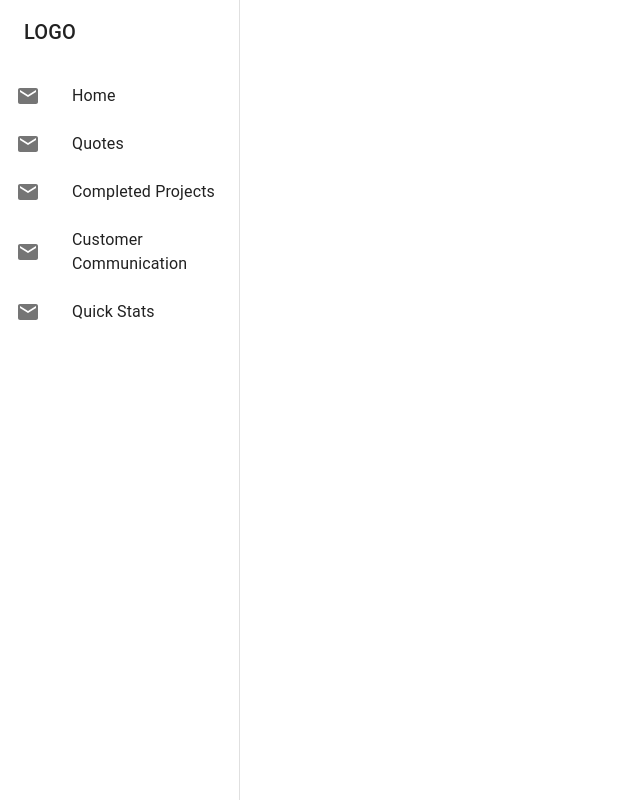
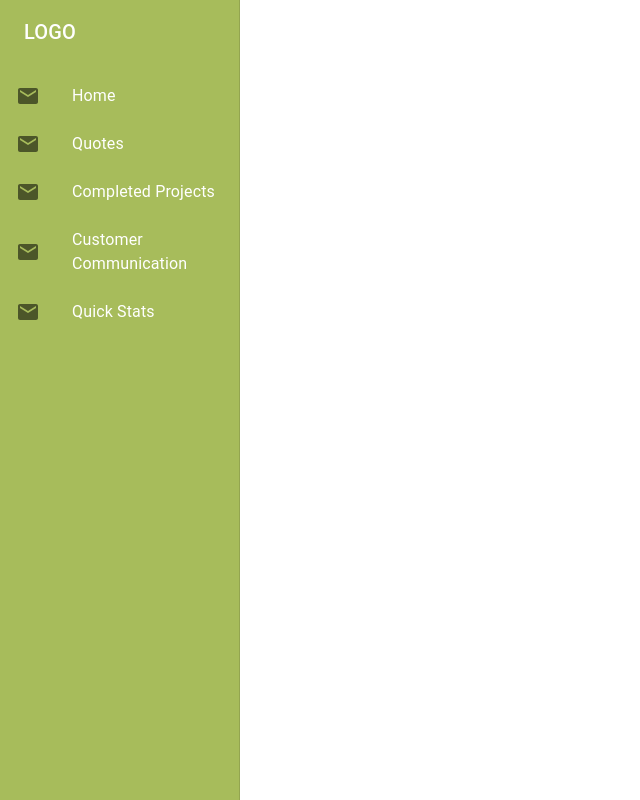
Before and after one commit to johnlundy94/VerdantVisionsAdminWebsite, a React (Create React App) app: page / in a window 1280 px wide. Shown: the whole page, without its empty margins (0-640 px from the left). Built offline with nearby package versions, Linux system fonts and the light colour scheme.

Commit message:
Updated color scheme and seperated drawer logic

```diff
--- a/src/App.js
+++ b/src/App.js
@@ -1,5 +1,7 @@
 import "./App.css";
+import { ThemeProvider } from "@mui/material";
 import { BrowserRouter as Router, Routes, Route } from "react-router-dom";
+import muiTheme from "./muiTheme";
 import Dashboard from "./pages/Dashboard/Dashboard";
 import QuoteManage from "./pages/QuoteManage/QuoteManage";
 import Communication from "./pages/Communication/Communication";
@@ -7,6 +9,7 @@ import Communication from "./pages/Communication/Communication";
 function App() {
   return (
     <div className="App">
+      <ThemeProvider theme={muiTheme}>
         <Router>
           <Routes>
             <Route path="/" element={<Dashboard />} />
@@ -14,6 +17,7 @@ function App() {
             <Route path="/communication" element={<Communication />} />
           </Routes>
         </Router>
+      </ThemeProvider>
     </div>
   );
 }
--- /dev/null
+++ b/src/components/DrawerNav.css
@@ -0,0 +1,3 @@
+.drawer-nav-container {
+  min-height: 100vh;
+}
--- /dev/null
+++ b/src/components/DrawerNav.js
@@ -0,0 +1,78 @@
+import "./DrawerNav.css";
+import {
+  Box,
+  Drawer,
+  List,
+  ListItem,
+  ListItemIcon,
+  ListItemText,
+  Toolbar,
+  Typography,
+} from "@mui/material";
+import MailIcon from "@mui/icons-material/Mail";
+// ... import other icons
+
+const drawerWidth = 240;
+
+function DrawerNav() {
+  const pages = [
+    "Home",
+    "Quotes",
+    "Completed Projects",
+    "Customer Communication",
+    "Quick Stats",
+  ];
+
+  return (
+    <Box sx={{ display: "flex" }}>
+      <Drawer
+        color="#B03737"
+        variant="permanent"
+        sx={{
+          width: drawerWidth,
+          flexShrink: 0,
+          [`& .MuiDrawer-paper`]: {
+            width: drawerWidth,
+            boxSizing: "border-box",
+          },
+        }}
+      >
+        <Toolbar>
+          <Typography variant="h6" noWrap component="div">
+            LOGO
+          </Typography>
+        </Toolbar>
+        <Box sx={{ overflow: "auto" }}>
+          <List>
+            {pages.map((text, index) => (
+              <ListItem button key={text}>
+                <ListItemIcon>
+                  {/* Replace with appropriate icons */}
+                  {index % 2 === 0 ? <MailIcon /> : <MailIcon />}
+                </ListItemIcon>
+                <ListItemText primary={text} />
+              </ListItem>
+            ))}
+          </List>
+        </Box>
+      </Drawer>
+      <Box component="main" sx={{ flexGrow: 1, p: 3 }}>
+        {/* Content here */}
+      </Box>
+    </Box>
+  );
+}
+
+export default DrawerNav;
+
+{
+  /*
+<h2>Recent Activities</h2>
+<h2>New Quote Requests</h2>
+<h2>Completed Projects</h2>
+<h2>Customer Inquiries</h2>
+<h2>Pending Actions</h2>
+<h2>Quotes Awaiting Approval</h2>
+<h2>Unanswered Customer Emails</h2>
+<h2>Quick Stats</h2> */
+}
--- /dev/null
+++ b/src/muiTheme.js
@@ -0,0 +1,32 @@
+import { createTheme } from "@mui/material/styles";
+
+const muiTheme = createTheme({
+  palette: {
+    primary: {
+      main: "#A7BC5B",
+      light: "#FFFFFF",
+      dark: "#8da242",
+      contrastText: "#fbfbfb",
+    },
+    text: {
+      primary: "#FFFFFF",
+      secondary: "#fbfbfb",
+    },
+  },
+  components: {
+    MuiDrawer: {
+      styleOverrides: {
+        paper: {
+          backgroundColor: "#A7BC5B",
+        },
+      },
+    },
+  },
+});
+
+export default muiTheme;
+
+// Tetradic color combination for: #A7BC5B
+// #5BBCA1
+// #705BBC
+// #BC5B77
--- a/src/pages/Dashboard/Dashboard.js
+++ b/src/pages/Dashboard/Dashboard.js
@@ -1,77 +1,8 @@
 import "./Dashboard.css";
-import {
-  Box,
-  Drawer,
-  List,
-  ListItem,
-  ListItemIcon,
-  ListItemText,
-  Toolbar,
-  Typography,
-} from "@mui/material";
-import MailIcon from "@mui/icons-material/Mail";
-// ... import other icons
-
-const drawerWidth = 240;
+import DrawerNav from "../../components/DrawerNav";
 
 function Dashboard() {
-  const pages = [
-    "Home",
-    "Quotes",
-    "Completed Projects",
-    "Customer Communication",
-    "Quick Stats",
-  ];
-
-  return (
-    <Box sx={{ display: "flex" }}>
-      <Drawer
-        variant="permanent"
-        sx={{
-          width: drawerWidth,
-          flexShrink: 0,
-          [`& .MuiDrawer-paper`]: {
-            width: drawerWidth,
-            boxSizing: "border-box",
-          },
-        }}
-      >
-        <Toolbar>
-          <Typography variant="h6" noWrap component="div">
-            LOGO
-          </Typography>
-        </Toolbar>
-        <Box sx={{ overflow: "auto" }}>
-          <List>
-            {pages.map((text, index) => (
-              <ListItem button key={text}>
-                <ListItemIcon>
-                  {/* Replace with appropriate icons */}
-                  {index % 2 === 0 ? <MailIcon /> : <MailIcon />}
-                </ListItemIcon>
-                <ListItemText primary={text} />
-              </ListItem>
-            ))}
-          </List>
-        </Box>
-      </Drawer>
-      <Box component="main" sx={{ flexGrow: 1, p: 3 }}>
-        {/* Content here */}
-      </Box>
-    </Box>
-  );
+  return <DrawerNav />;
 }
 
 export default Dashboard;
-
-{
-  /* <h1>Dashboard</h1>
-<h2>Recent Activities</h2>
-<h2>New Quote Requests</h2>
-<h2>Completed Projects</h2>
-<h2>Customer Inquiries</h2>
-<h2>Pending Actions</h2>
-<h2>Quotes Awaiting Approval</h2>
-<h2>Unanswered Customer Emails</h2>
-<h2>Quick Stats</h2> */
-}
```
Lines whose indentation alone changed are shown as unchanged.
